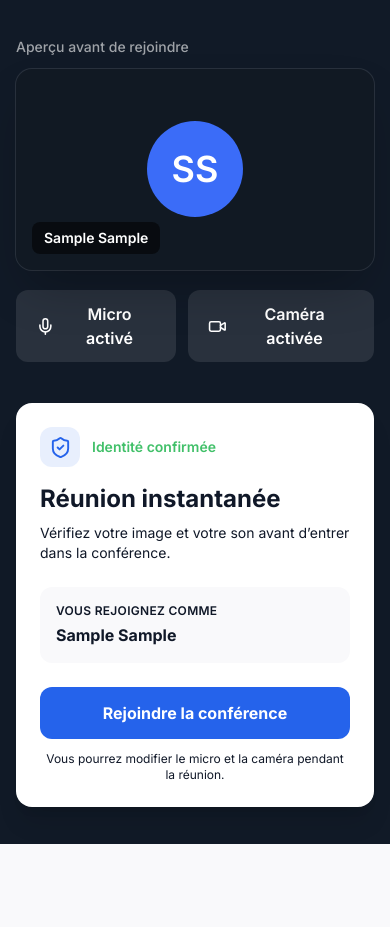
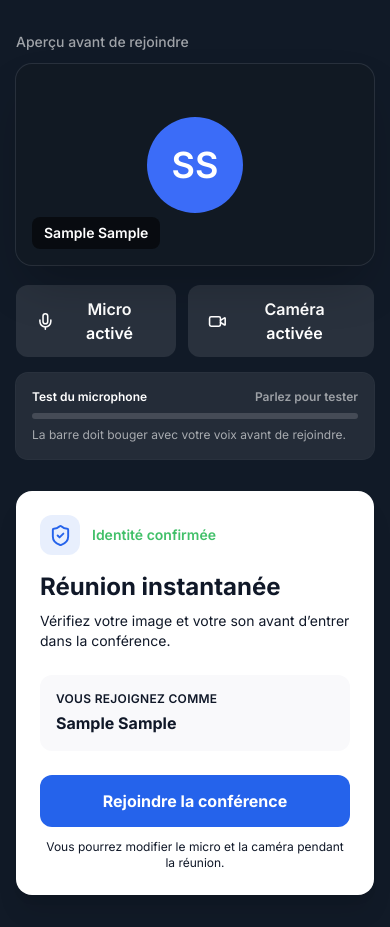
Before and after one commit to rogerioadolfoclean/nextgen-sync, a Next.js app: page /reunion/1 in a window 390 px wide. Both pictures are taken after typing "Sample", "Sample" into the empty fields and a click on the button "Confirmer mon identité et continuer". Before the commit the page ends 844 px from the top, so only its background shows below. Built offline with nearby package versions, Linux system fonts and the light colour scheme; no server answers; the database is empty.

Commit message:
Fix real meeting audio, VU meter and mobile controls

```diff
--- a/src/app/reunion/[code]/meeting-entry.tsx
+++ b/src/app/reunion/[code]/meeting-entry.tsx
@@ -7,6 +7,8 @@ import { useIdentity } from "@/components/identity-gate";
 import { useLocalCamera } from "@/lib/use-local-camera";
 import { Avatar } from "@/components/avatar";
 import { MeetingRoom } from "./meeting-room";
+import { useAudioLevel } from "@/lib/use-audio-level";
+import { AudioLevelMeter } from "@/components/stage/audio-level-meter";
 
 export function MeetingEntry({ meeting }: { meeting: Meeting }) {
   const identity = useIdentity();
@@ -14,6 +16,7 @@ export function MeetingEntry({ meeting }: { meeting: Meeting }) {
   const [micOn, setMicOn] = useState(true);
   const [camOn, setCamOn] = useState(true);
   const preview = useLocalCamera(camOn, micOn);
+  const audioLevel = useAudioLevel(preview.stream, micOn);
   const videoRef = useRef<HTMLVideoElement>(null);
 
   useEffect(() => {
@@ -54,6 +57,16 @@ export function MeetingEntry({ meeting }: { meeting: Meeting }) {
               {camOn ? <Video size={19} /> : <VideoOff size={19} />}{camOn ? "Caméra activée" : "Caméra coupée"}
             </button>
           </div>
+          <div className="mx-auto mt-4 max-w-md rounded-xl bg-white/8 p-4 ring-1 ring-white/10">
+            <div className="mb-2 flex items-center justify-between text-xs font-semibold">
+              <span>Test du microphone</span>
+              <span className={micOn && audioLevel > 0.02 ? "text-accent-green" : "text-white/55"}>
+                {!micOn ? "Micro coupé" : audioLevel > 0.02 ? "Voix détectée" : "Parlez pour tester"}
+              </span>
+            </div>
+            <AudioLevelMeter level={micOn ? audioLevel : 0} />
+            <p className="mt-2 text-xs text-white/60">La barre doit bouger avec votre voix avant de rejoindre.</p>
+          </div>
         </section>
 
         <aside className="rounded-2xl bg-white p-6 text-ink shadow-xl">
--- a/src/app/reunion/[code]/meeting-room.tsx
+++ b/src/app/reunion/[code]/meeting-room.tsx
@@ -1,10 +1,10 @@
 "use client";
 
 import { useRouter } from "next/navigation";
-import { useState } from "react";
+import { useEffect, useRef, useState } from "react";
 import {
   Mic, MicOff, Video, VideoOff, MonitorUp, Users, MessageSquare, Smile,
-  Ellipsis, Layers, ShieldCheck, Captions, X, Hand, Circle, PenLine,
+  Ellipsis, Layers, ShieldCheck, Captions, Hand, Circle, PenLine,
   Image as ImageIcon, Grid3x3, Square, LayoutGrid, Link2, Check, BarChart3, UsersRound, Sparkles,
 } from "lucide-react";
 import type { Meeting } from "@/lib/meetings";
@@ -21,6 +21,8 @@ import { useLiveKit } from "@/lib/use-livekit";
 import { useLocalCamera } from "@/lib/use-local-camera";
 import { useIdentity } from "@/components/identity-gate";
 import { AiCopilotPanel } from "@/components/stage/ai-copilot-panel";
+import { useAudioLevel } from "@/lib/use-audio-level";
+import { AudioLevelMeter } from "@/components/stage/audio-level-meter";
 
 type Layout = "galerie" | "intervenant" | "tableau";
 
@@ -40,8 +42,9 @@ export function MeetingRoom({ meeting, initialMicOn = true, initialCamOn = true
   const toggleMic = lk.enabled ? lk.toggleMic : () => setLocalMic((v) => !v);
   const toggleCam = lk.enabled ? lk.toggleCam : () => setLocalCam((v) => !v);
   const toggleShare = lk.enabled ? lk.toggleShare : () => setLocalShare((v) => !v);
-  const localCamera = useLocalCamera(!lk.enabled && camOn);
+  const localCamera = useLocalCamera(!lk.enabled && camOn, !lk.enabled && micOn);
   const selfStream = lk.enabled ? lk.localStream : localCamera.stream;
+  const audioLevel = useAudioLevel(selfStream, micOn);
 
   // Panneaux & fonctionnalités
   const [showChat, setShowChat] = useState(true);
@@ -61,17 +64,38 @@ export function MeetingRoom({ meeting, initialMicOn = true, initialCamOn = true
   const { items: flying, push: pushReaction } = useFlyingReactions();
 
   // Participants : moi (hôte) + les autres, avec état mutable côté hôte.
-  const [people, setPeople] = useState<RoomParticipant[]>(() =>
-    meeting.participants.map((p, i) => ({
-      id: p.id,
-      name: i === 0 ? `${realName} (moi)` : p.name,
-      avatarUrl: p.avatarUrl,
-      muted: i === 0 ? !micOn : p.muted,
-      handRaised: false,
-      isHost: i === 0,
-      isSelf: i === 0,
-    })),
-  );
+  const [people, setPeople] = useState<RoomParticipant[]>(() => [{
+    id: identity?.id ?? "self",
+    name: `${realName} (moi)`,
+    muted: !micOn,
+    handRaised: false,
+    isHost: true,
+    isSelf: true,
+  }]);
+
+  useEffect(() => {
+    // Synchronise la liste mutable de moderation avec les participants LiveKit.
+    // eslint-disable-next-line react-hooks/set-state-in-effect
+    setPeople((previous) => {
+      const self = previous.find((p) => p.isSelf) ?? previous[0];
+      if (!lk.enabled) return [{ ...self, name: `${realName} (moi)`, muted: !micOn }];
+      return [
+        { ...self, name: `${realName} (moi)`, muted: !micOn },
+        ...lk.remotes.map((remote) => ({
+          id: remote.identity,
+          name: remote.name,
+          muted: remote.stream.getAudioTracks().length === 0,
+          handRaised: false,
+          isHost: false,
+          isSelf: false,
+        })),
+      ];
+    });
+  }, [lk.enabled, lk.remotes, micOn, realName]);
+
+  const streamFor = (participant: RoomParticipant) => participant.isSelf
+    ? (selfStream ?? undefined)
+    : (lk.remotes.find((remote) => remote.identity === participant.id)?.stream ?? undefined);
 
   const send = (text: string) => {
     setMessages((prev) => [
@@ -111,8 +135,13 @@ export function MeetingRoom({ meeting, initialMicOn = true, initialCamOn = true
     <>
       <MobileCall
         meeting={meeting}
+        participants={people}
+        audioLevel={audioLevel}
+        liveStatus={lk.enabled ? (lk.connected ? "transmis" : "connexion") : "non-configure"}
         controls={{ micOn, camOn, sharing, toggleMic, toggleCam, toggleShare, localStream: selfStream, speakerStream: lk.enabled ? (lk.remotes[0]?.stream ?? null) : null }}
       />
+
+      {lk.remotes.map((remote) => <RemoteAudio key={remote.identity} stream={remote.stream} />)}
 
       <div className="hidden h-dvh flex-col bg-stage md:flex">
         {/* En-tête */}
@@ -166,8 +195,8 @@ export function MeetingRoom({ meeting, initialMicOn = true, initialCamOn = true
         {/* Bandeau vignettes (vue intervenant/tableau) */}
         {layout !== "galerie" && (
           <div className="flex shrink-0 items-center gap-1.5 px-2 pb-2">
-            {people.slice(0, 6).map((p, i) => (
-              <Tile key={p.id} p={p} stream={i === 0 ? (selfStream ?? undefined) : undefined} mirror={i === 0} small />
+            {people.slice(0, 6).map((p) => (
+              <Tile key={p.id} p={p} stream={streamFor(p)} mirror={p.isSelf} small />
             ))}
             {raisedCount > 0 && (
               <span className="ml-auto rounded-full bg-accent-orange/20 px-2 py-0.5 text-[10px] font-semibold text-accent-orange">
@@ -184,14 +213,14 @@ export function MeetingRoom({ meeting, initialMicOn = true, initialCamOn = true
 
             {layout === "intervenant" && (
               <div className="grid size-full place-items-center bg-navy p-4">
-                <Tile p={people[0]} stream={selfStream ?? undefined} mirror className="aspect-video w-full max-w-[720px]" big />
+                <Tile p={people[0]} stream={streamFor(people[0])} mirror={people[0]?.isSelf} className="aspect-video w-full max-w-[720px]" big />
               </div>
             )}
 
             {layout === "galerie" && (
               <div className="grid size-full grid-cols-2 gap-2 overflow-y-auto bg-navy p-3 lg:grid-cols-3">
-                {people.map((p, i) => (
-                  <Tile key={p.id} p={p} stream={i === 0 ? (selfStream ?? undefined) : undefined} mirror={i === 0} className="aspect-video w-full" />
+                {people.map((p) => (
+                  <Tile key={p.id} p={p} stream={streamFor(p)} mirror={p.isSelf} className="aspect-video w-full" />
                 ))}
               </div>
             )}
@@ -241,11 +270,29 @@ export function MeetingRoom({ meeting, initialMicOn = true, initialCamOn = true
               </Dropdown>
             </div>
           )}
+          <div className="absolute bottom-3 left-4 z-20 w-28">
+            <AudioLevelMeter level={micOn ? audioLevel : 0} />
+            <p className={`mt-1 text-[9px] font-semibold ${lk.connected ? "text-accent-green" : "text-amber-300"}`}>
+              {lk.connected ? "Audio transmis" : lk.enabled ? "Connexion audio…" : "Audio non transmis"}
+            </p>
+          </div>
           <ControlBar controls={controls} compact className="shrink-0" />
         </div>
       </div>
     </>
   );
+}
+
+function RemoteAudio({ stream }: { stream: MediaStream }) {
+  const ref = useRef<HTMLAudioElement>(null);
+  useEffect(() => {
+    const audio = ref.current;
+    if (!audio) return;
+    audio.srcObject = stream;
+    void audio.play().catch(() => undefined);
+    return () => { audio.srcObject = null; };
+  }, [stream]);
+  return <audio ref={ref} autoPlay playsInline className="hidden" />;
 }
 
 /* ————— Sous-composants ————— */
--- /dev/null
+++ b/src/components/stage/audio-level-meter.tsx
@@ -0,0 +1,14 @@
+"use client";
+
+export function AudioLevelMeter({ level, compact = false }: { level: number; compact?: boolean }) {
+  const percent = Math.round(Math.max(0, Math.min(1, level)) * 100);
+  const color = percent >= 82 ? "bg-danger" : percent >= 58 ? "bg-amber-400" : "bg-accent-green";
+
+  return (
+    <div className={compact ? "w-14" : "w-full"} role="meter" aria-label="Niveau du microphone" aria-valuemin={0} aria-valuemax={100} aria-valuenow={percent}>
+      <div className="h-1.5 overflow-hidden rounded-full bg-white/15">
+        <div className={`h-full rounded-full transition-[width] duration-75 ${color}`} style={{ width: `${percent}%` }} />
+      </div>
+    </div>
+  );
+}
--- /dev/null
+++ b/src/lib/use-audio-level.ts
@@ -0,0 +1,49 @@
+"use client";
+
+import { useEffect, useState } from "react";
+
+/** Niveau micro normalisé (0..1) calculé dans le navigateur. */
+export function useAudioLevel(stream: MediaStream | null, active = true): number {
+  const [level, setLevel] = useState(0);
+
+  useEffect(() => {
+    if (!active || !stream || stream.getAudioTracks().length === 0) {
+      return;
+    }
+
+    const AudioContextClass = window.AudioContext ??
+      (window as typeof window & { webkitAudioContext?: typeof AudioContext }).webkitAudioContext;
+    if (!AudioContextClass) return;
+
+    const context = new AudioContextClass();
+    const analyser = context.createAnalyser();
+    analyser.fftSize = 256;
+    analyser.smoothingTimeConstant = 0.72;
+    const source = context.createMediaStreamSource(stream);
+    source.connect(analyser);
+    const samples = new Uint8Array(analyser.fftSize);
+    let frame = 0;
+
+    const measure = () => {
+      analyser.getByteTimeDomainData(samples);
+      let sum = 0;
+      for (const sample of samples) {
+        const value = (sample - 128) / 128;
+        sum += value * value;
+      }
+      const rms = Math.sqrt(sum / samples.length);
+      setLevel(Math.min(1, rms * 5.5));
+      frame = requestAnimationFrame(measure);
+    };
+    measure();
+
+    return () => {
+      cancelAnimationFrame(frame);
+      source.disconnect();
+      analyser.disconnect();
+      void context.close();
+    };
+  }, [stream, active]);
+
+  return level;
+}
--- a/src/lib/use-livekit.ts
+++ b/src/lib/use-livekit.ts
@@ -4,10 +4,7 @@ import { useCallback, useEffect, useRef, useState } from "react";
 import {
   Room,
   RoomEvent,
-  Track,
-  type RemoteTrack,
   type RemoteParticipant,
-  type LocalTrackPublication,
 } from "livekit-client";
 
 export type RemoteFeed = {
@@ -27,6 +24,7 @@ export type LiveKitState = {
   micOn: boolean;
   camOn: boolean;
   sharing: boolean;
+  participantCount: number;
   toggleMic: () => void;
   toggleCam: () => void;
   toggleShare: () => void;
@@ -50,6 +48,7 @@ export function useLiveKit(roomCode: string, role: string, displayName?: string,
   const [micOn, setMicOn] = useState(initialMicOn);
   const [camOn, setCamOn] = useState(initialCamOn);
   const [sharing, setSharing] = useState(false);
+  const [participantCount, setParticipantCount] = useState(1);
 
   useEffect(() => {
     let cancelled = false;
@@ -60,36 +59,34 @@ export function useLiveKit(roomCode: string, role: string, displayName?: string,
       const feeds: RemoteFeed[] = [];
       room.remoteParticipants.forEach((p: RemoteParticipant) => {
         const stream = new MediaStream();
-        let hasTrack = false;
         p.trackPublications.forEach((pub) => {
           if (pub.track && pub.isSubscribed) {
             stream.addTrack(pub.track.mediaStreamTrack);
-            hasTrack = true;
           }
         });
-        if (hasTrack) {
-          feeds.push({
-            identity: p.identity,
-            name: p.name || p.identity,
-            stream,
-          });
-        }
+        feeds.push({ identity: p.identity, name: p.name || p.identity, stream });
       });
       setRemotes(feeds);
+      setParticipantCount(room.remoteParticipants.size + 1);
+    };
+
+    const refreshLocalStream = () => {
+      const stream = new MediaStream();
+      room.localParticipant.trackPublications.forEach((pub) => {
+        if (pub.track) stream.addTrack(pub.track.mediaStreamTrack);
+      });
+      setLocalStream(stream.getTracks().length ? stream : null);
     };
 
     room
       .on(RoomEvent.Connected, () => !cancelled && setConnected(true))
       .on(RoomEvent.Disconnected, () => !cancelled && setConnected(false))
-      .on(RoomEvent.TrackSubscribed, (_t: RemoteTrack) => refreshRemotes())
+      .on(RoomEvent.TrackSubscribed, () => refreshRemotes())
       .on(RoomEvent.TrackUnsubscribed, () => refreshRemotes())
       .on(RoomEvent.ParticipantConnected, () => refreshRemotes())
       .on(RoomEvent.ParticipantDisconnected, () => refreshRemotes())
-      .on(RoomEvent.LocalTrackPublished, (pub: LocalTrackPublication) => {
-        if (pub.track?.kind === Track.Kind.Video) {
-          setLocalStream(new MediaStream([pub.track.mediaStreamTrack]));
-        }
-      });
+      .on(RoomEvent.LocalTrackPublished, () => refreshLocalStream())
+      .on(RoomEvent.LocalTrackUnpublished, () => refreshLocalStream());
 
     async function connect() {
       setConnecting(true);
@@ -118,6 +115,7 @@ export function useLiveKit(roomCode: string, role: string, displayName?: string,
         if (canPublish) {
           await room.localParticipant.setCameraEnabled(initialCamOn);
           await room.localParticipant.setMicrophoneEnabled(initialMicOn);
+          refreshLocalStream();
         }
         refreshRemotes();
       } catch (err) {
@@ -172,6 +170,7 @@ export function useLiveKit(roomCode: string, role: string, displayName?: string,
     micOn,
     camOn,
     sharing,
+    participantCount,
     toggleMic,
     toggleCam,
     toggleShare,
--- a/src/lib/use-local-camera.ts
+++ b/src/lib/use-local-camera.ts
@@ -29,7 +29,7 @@ export function useLocalCamera(active: boolean, withAudio = false): LocalCamera
       setStream(null);
     }
 
-    if (!active) {
+    if (!active && !withAudio) {
       stop();
       return;
     }
@@ -40,7 +40,7 @@ export function useLocalCamera(active: boolean, withAudio = false): LocalCamera
     }
 
     navigator.mediaDevices
-      .getUserMedia({ video: true, audio: withAudio })
+      .getUserMedia({ video: active, audio: withAudio })
       .then((s) => {
         if (cancelled) {
           s.getTracks().forEach((t) => t.stop());
```
Also changed, not shown: src/components/stage/mobile-call.tsx (+62 -5 lines).
